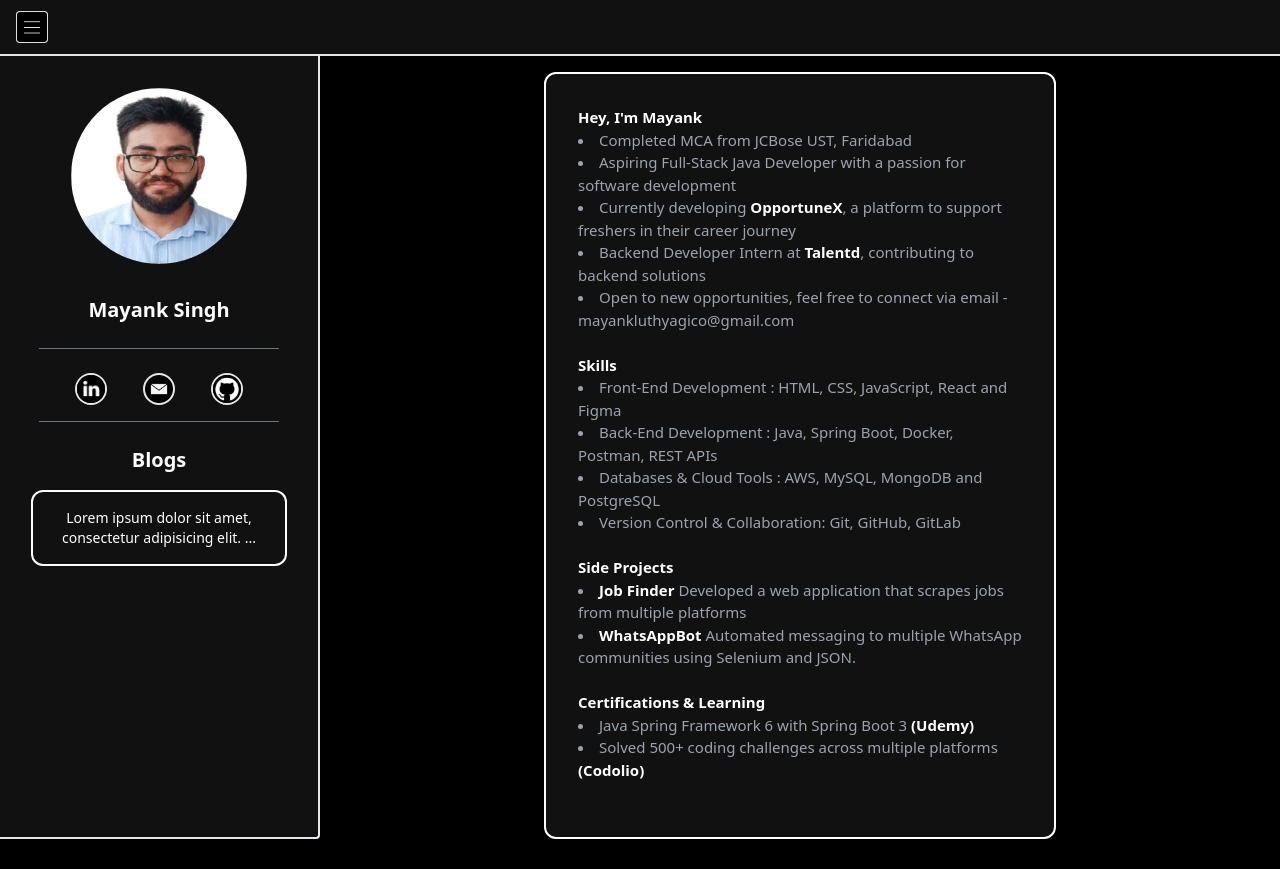
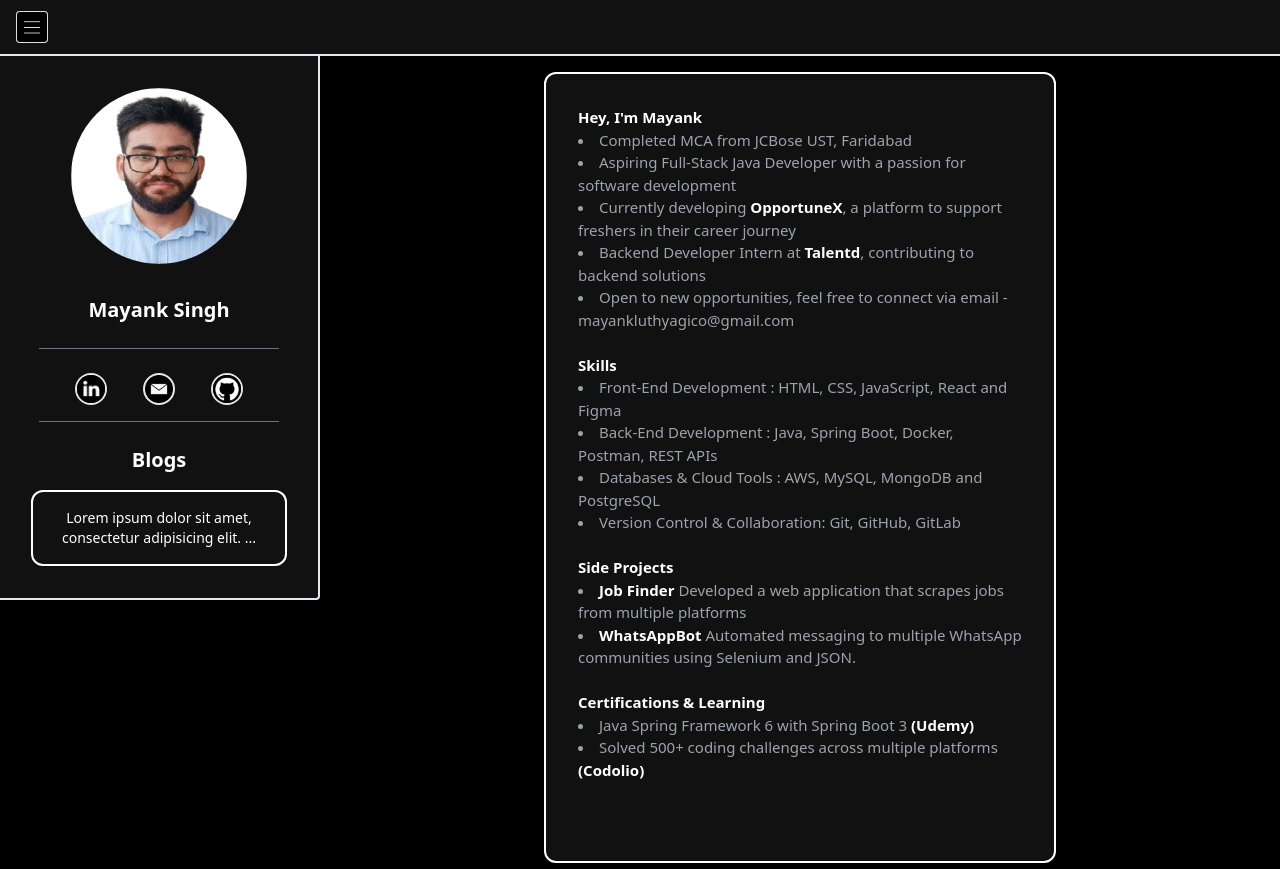
Before and after one commit to MayankLuthyagi/Portfolio, a React (Vite) app: page / in a window 1280 px wide. Built offline with nearby package versions, Linux system fonts and the light colour scheme.

Commit message:
"Updated"

```diff
--- a/Components/Center.jsx
+++ b/Components/Center.jsx
@@ -3,7 +3,7 @@
     return (
         <div className="flex-1 flex">
             <div
-                className="w-auto border-2 border-white rounded-xl grey-color justify-start items-start text-[15px] text-white px-8 pt-8"
+                className="w-auto text-[8px] p-6 md:border-2 md:border-white md:rounded-xl grey-color md:text-[15px] text-white md:px-8 md:pt-8"
             >
                 <header>
                     <h1 className="font-bold">Hey, I'm Mayank</h1>
--- a/Components/Sidebar.jsx
+++ b/Components/Sidebar.jsx
@@ -3,7 +3,7 @@
 
 export const Sidebar = () => {
     return (
-        <div className="flex w-80 justify-center border-r-2 border-b-2 rounded-br grey-color">
+        <div className="flex md:w-80 sm:w-5 justify-center border-r-2 border-b-2 rounded-br grey-color">
             <div className="flex flex-col items-center m-8 h-full">
                 <div>
                     <img
--- a/src/App.jsx
+++ b/src/App.jsx
@@ -10,14 +10,14 @@
             <div>
                 <Navbar/>
             </div>
-        <div className="flex flex-1 h-full">
-            <div className="flex">
-                <Sidebar/>
+            <div className="flex flex-1 h-full">
+                <div className="lg:block hidden">
+                    <Sidebar/>
+                </div>
+                <div className="flex justify-start md:justify-center md:mt-4 md:mx-56">
+                    <Center/>
+                </div>
             </div>
-            <div className="flex justify-center mt-4 mx-56">
-                <Center/>
-            </div>
-        </div>
         </div>
     );
 };
```
